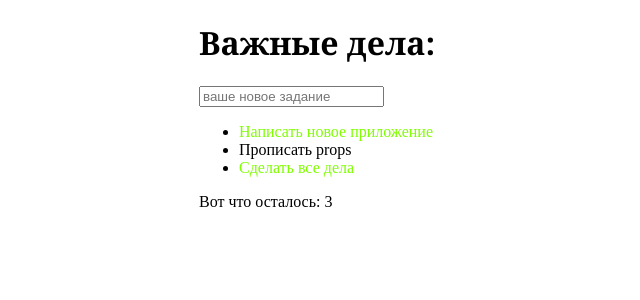
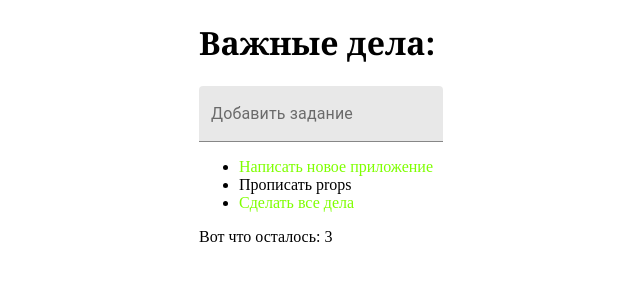
Before and after one commit to WebHeroSchool/do, a React (Create React App) app in the folder todo/: page / in a window 1280 px wide. Shown: the top 300 px of the page, without its empty margins (191-831 px from the left). Built offline with nearby package versions, Linux system fonts and the light colour scheme.

Commit message:
подключила material ui

```diff
--- a/todo/package.json
+++ b/todo/package.json
@@ -36,6 +36,7 @@
     ]
   },
   "devDependencies": {
+    "@material-ui/core": "^4.11.3",
     "classnames": "^2.2.6"
   }
 }
--- a/todo/src/components/InputItem/InputItem.js
+++ b/todo/src/components/InputItem/InputItem.js
@@ -1,5 +1,8 @@
 import React from 'react';
+import TextField from '@material-ui/core/TextField';
 
-const InputItem = () => (<input placeholder="ваше новое задание"></input>);
+const InputItem = () => (<div>
+      <TextField id="filled-basic" label="Добавить задание" variant="filled" />
+   </div>);
 
 export default InputItem;
```
Also changed, not shown: 1 other file (tests, documents, lock files or other folders).
